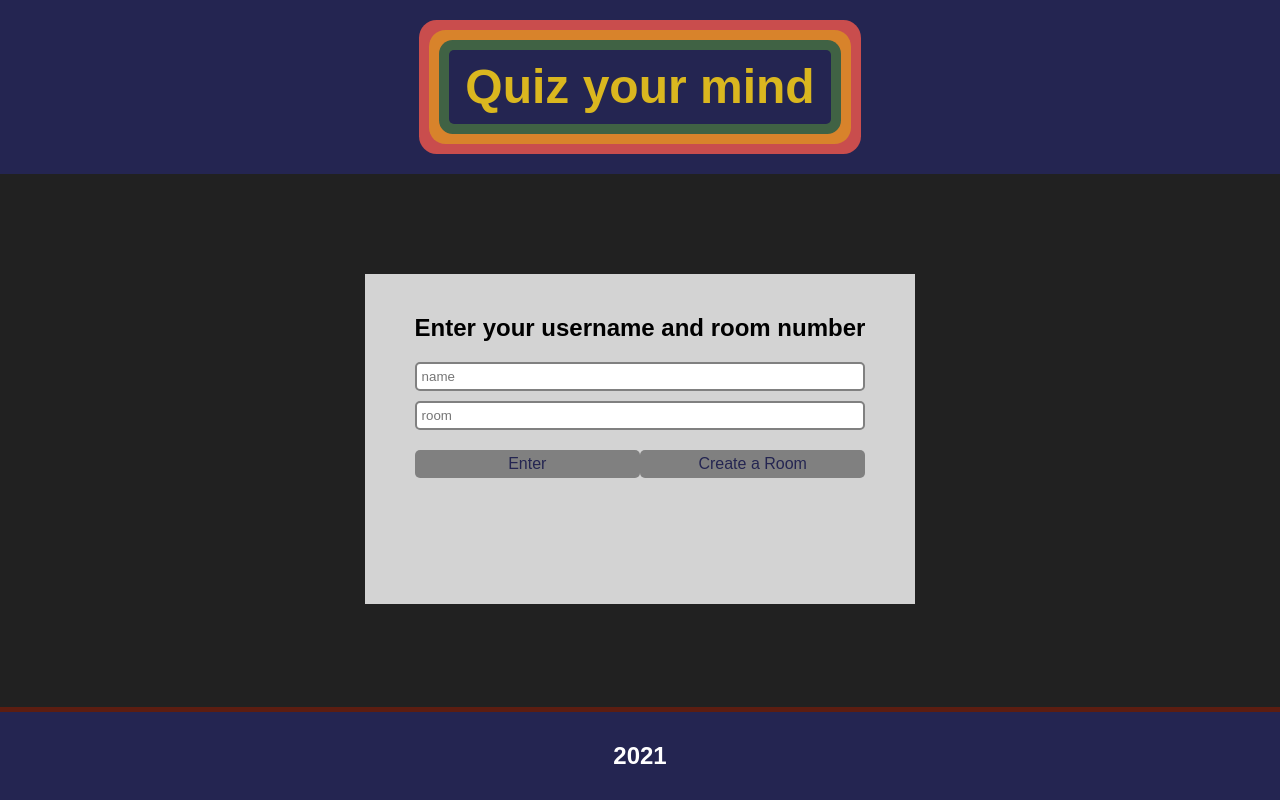
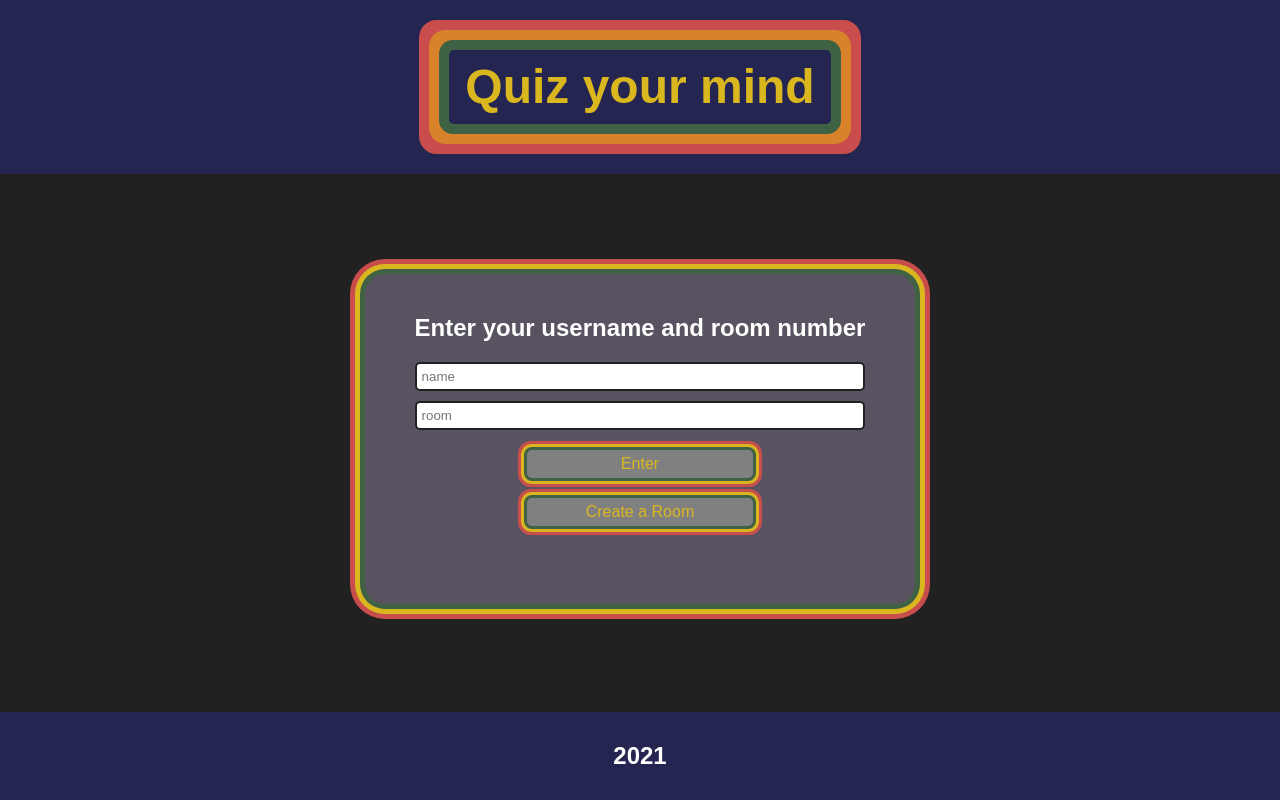
Before and after one commit to hamsamuxumed/Trivia-quiz-app-, a React app in the folder client/: page / in a window 1280 px wide. Built offline with nearby package versions, Linux system fonts and the light colour scheme; no server answers.

Commit message:
add styles to create room form

```diff
--- a/client/src/components/CreateForm/style.css
+++ b/client/src/components/CreateForm/style.css
@@ -8,15 +8,19 @@
 
 .roomCreate {
     width: auto;
+    height: fit-content;
     margin-right: auto;
     margin-left: auto;
     text-align: center;
     margin-top: 100px;
-    background-color: lightgrey;
+    background-color: #595260;
     padding: 20px 50px 20px 50px;
     font-family: 'Mandala', sans-serif;
-    grid-column: 2;
+    grid-column: 1;
     height: 330px;
+    color: white;
+    border-radius: 20px;
+    box-shadow: 0 0 0 5px var(--green), 0 0 0 10px var(--yellow), 0 0 0 15px var(--red);
 }
 
 .roomCreate select {
@@ -24,7 +28,7 @@
     width: 100%;
     padding: 5px;
     margin-bottom: 10px;
-    border: 2px solid grey;
+    border: 2px solid #212121;
     border-radius: 5px;
     font-family: 'Mandala', sans-serif;
 }
@@ -32,16 +36,22 @@
 .roomCreate input[type='submit'] {
     width: 50%;
     padding: 5px;
-    margin-top: 10px;
+    margin: 10px;
     border: 0;
     border-radius: 5px;
-    background-color: darkred;
-    color: #fff;
+    background-color: var(--blue);
+    /* box-shadow: 0 0 0 5px var(--green), 0 0 0 10px var(--yellow), 0 0 0 15px var(--red); */
+    color: var(--yellow);
     font-size: 1em;
-    font-family: 'Montserrat', sans-serif;
+    font-family: 'Mandala', sans-serif;
 }
 
 .roomCreate input[type='submit']:hover {
     cursor: pointer;
-    background-color: var(--dark-red);
+    background-color: #193498;
 }
+
+h3 {
+    font-family: 'Mandala', sans-serif;
+    color: white;
+}
--- a/client/src/components/Footer/style.css
+++ b/client/src/components/Footer/style.css
@@ -6,6 +6,5 @@
     font-family: 'Mandala', sans-serif;
     background-color: var(--blue);
     color: #fff;
-    border-top: 5px solid var(--dark-red);
     padding: 10px;
 }
--- a/client/src/components/Socket/style.css
+++ b/client/src/components/Socket/style.css
@@ -4,11 +4,15 @@
     margin-left: auto;
     text-align: center;
     margin-top: 100px;
-    background-color: lightgrey;
+    background-color: #595260;
     padding: 20px 50px 20px 50px;
     font-family: 'Mandala', sans-serif;
     grid-column: 1;
     height: 330px;
+    color: white;
+    border-radius: 20px;
+    box-shadow: 0 0 0 5px var(--green), 0 0 0 10px var(--yellow), 0 0 0 15px var(--red);
+
 }
 
 .roomJoin input {
@@ -16,7 +20,7 @@
     width: 100%;
     padding: 5px;
     margin-bottom: 10px;
-    border: 2px solid grey;
+    border: 2px solid #212121;
     border-radius: 5px;
     font-family: 'Mandala', sans-serif;
 }
@@ -28,20 +32,22 @@ body {
 .roomJoin button {
     width: 50%;
     padding: 5px;
-    margin-top: 10px;
+    margin: 10px;
     border: 0;
     border-radius: 5px;
-    background-color: var(--green);
-    color: var(--blue);
+    background-color: var(--blue);
+    color: var(--yellow);
     font-size: 1em;
     font-family: 'Mandala', sans-serif;
+    box-shadow: 0 0 0 3px var(--green), 0 0 0 6px var(--yellow), 0 0 0 9px var(--red);
 }
 
 .roomJoin button:hover {
     cursor: pointer;
-    background-color: var(--red);
+    background-color: #193498;
 }
 
 .roomJoin button:disabled {
     background-color: grey;
+    cursor: auto;
 }
```
